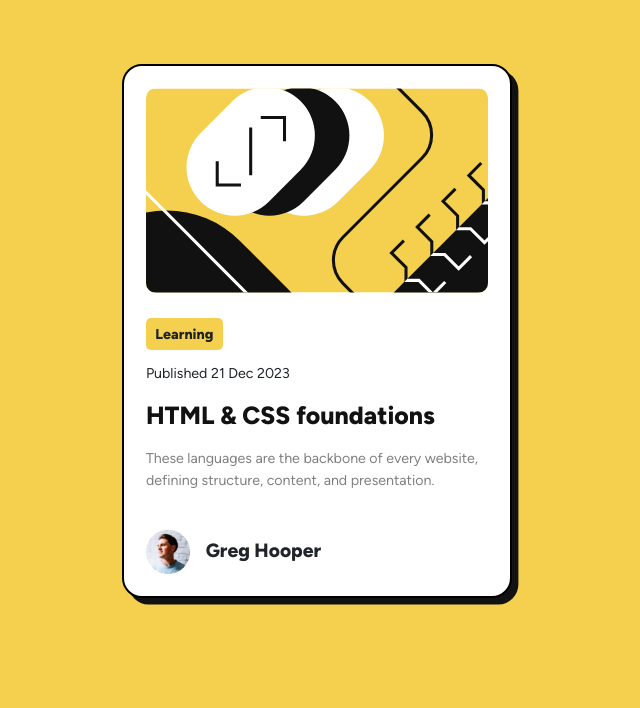
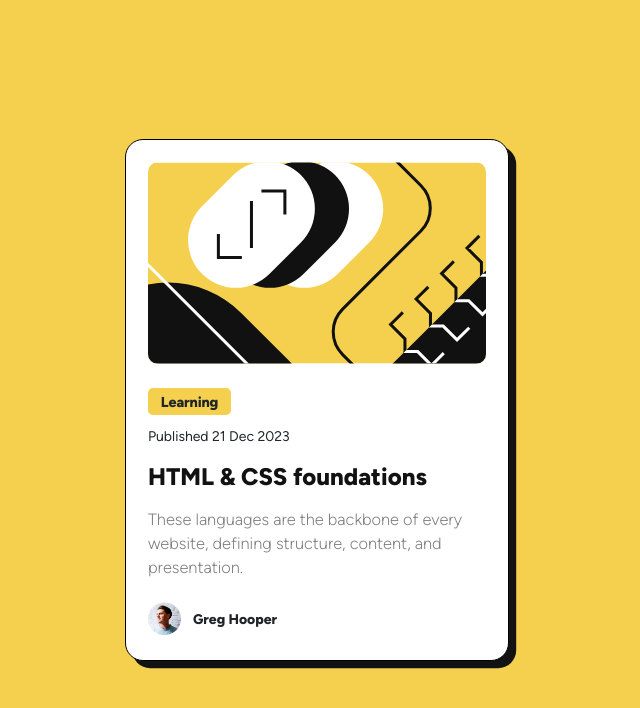
Before and after one commit to OmarAlbader/Responsive-blog-preview-card, a plain HTML site: page index.html in a window 1280 px wide. Shown: the whole page, without its empty margins (323-963 px from the left). Drawn offline with nearby package versions, Linux system fonts and the light colour scheme.

Commit message:
adjustments

```diff
--- a/index.html
+++ b/index.html
@@ -17,11 +17,13 @@
   </style>
 </head>
 <body>
-  <div class="container">
+  <div class="container" role="main">
     <div class="card">
       <div class="card-body">
+        <figure>
           <img id="mainpic" src="./assets/images/illustration-article.svg" alt="illustration-article picture"/>
-        <div id="learning">Learning</div>
+        </figure>
+        <span id="learning">Learning</span>
 
         <p>Published 21 Dec 2023</p>
 
@@ -29,13 +31,17 @@
 
         <p id="text">These languages are the backbone of every website, defining structure, content, and presentation.</p>
 
+        <article>
+          <figure>
             <img id="pfp" src="./assets/images/image-avatar.webp" alt="profile picture"/><stan id="pfpname">Greg Hooper</stan>
+          </figure>
+        </article>
       </div>
     </div>
   </div>
 
 
-  <footer role="footer">
+  <footer role="contentinfo">
     <div class="attribution" style="display: none;">
       Challenge by <a href="https://www.frontendmentor.io?ref=challenge" target="_blank">Frontend Mentor</a>.
       Coded by <a href="#">Omar Albader</a>.
--- a/style.css
+++ b/style.css
@@ -3,77 +3,99 @@
     src: url(./assets/fonts/Figtree-VariableFont_wght.ttf);
 }
 
-body {
+* {
+    margin: 0;
+    padding: 0;
+    box-sizing: border-box;
+}
+
+article {
+    margin-top: 23px;
+}
+
+html, body {
+    width: 100%;
+    height: 100%;
     font-family: Figtree;
     background-color: hsl(47, 88%, 63%);
     cursor: url(https://cdn.custom-cursor.com/db/4397/32/arrow2535.png), default;
 }
 
+body {
+    display: grid;
+    place-content: center;
+}
+
 h3 {
     color: hsl(0, 0%, 7%);
     font-weight: 800;
-    font-size: 1.944vw;
+    font-size: 24px;
+    transition: .2s;
 }
 
 .container {
-    display: grid;
-    place-items: center;
-    height: 46vw;
+    max-height: auto;
+
 }
 
 .card {
     position: relative;
-    margin-top: 8vh;
-    border: 2px solid black;
-    border-radius: 20px;
-    width: 35%;
-    height: auto;
-    box-shadow: .5vw .5vw 0px hsl(0, 0%, 7%);
+    border: 1px solid black;
+    border-radius: 18px;
+    max-width: 384px;
+    height: 522px;
+    box-shadow: 7.2px 7.2px 0px hsl(0, 0%, 7%);
     transition: 0.3s;
 }
 
 .card-body {
-    padding: 1.736vw;
+    padding: 22px;
 }
 
 .card-body > p {
-    font-size: 1.111vw;
-    margin-top: 1vw;
+    font-size: 14px;
+    margin-top: 11px;
 }
 
 #learning {
     background-color: hsl(47, 88%, 63%);
     display: grid;
-    place-items: center;
-    width: 6vw;
-    height: 2.5vw;
-    margin-top: 2vw;
-    font-size: 1.111vw;
+    place-content: center;
+    margin-top: 24px;
+    padding: .8rem .8rem .7rem;
+    width: fit-content;
+    height: 27px;
+    font-size: 14.4px;
     font-weight: 800;
     border-radius: 5px;
+    letter-spacing: -.01rem;
 }
 
 #mainpic {
     border-radius: 10px;
     width: 100%;
+    display: grid;
+    place-content: center;
 }
 
 #pfp {
-    width: 3.472vw;
-    height: auto;
-    margin-top: 1.736vw;
+    width: 33px;
+    height: 33px;
 }
 
 #pfpname {
     position: relative;
-    font-size: 1.5vw;
-    top: 1vw;
-    left: 1.2vw;
+    font-size: 14px;
+    top: 2px;
+    padding-left: 12px;
     font-weight: 800;
 }
 
 #text {
-    margin-top: 1.389vw;
+    margin-top: 15px;
+    font-size: 16.4px;
+    font-weight: 300;
+    line-height: 24px;
     color: hsl(0, 0%, 50%);
 }
 
```
Lines whose indentation alone changed are shown as unchanged.
